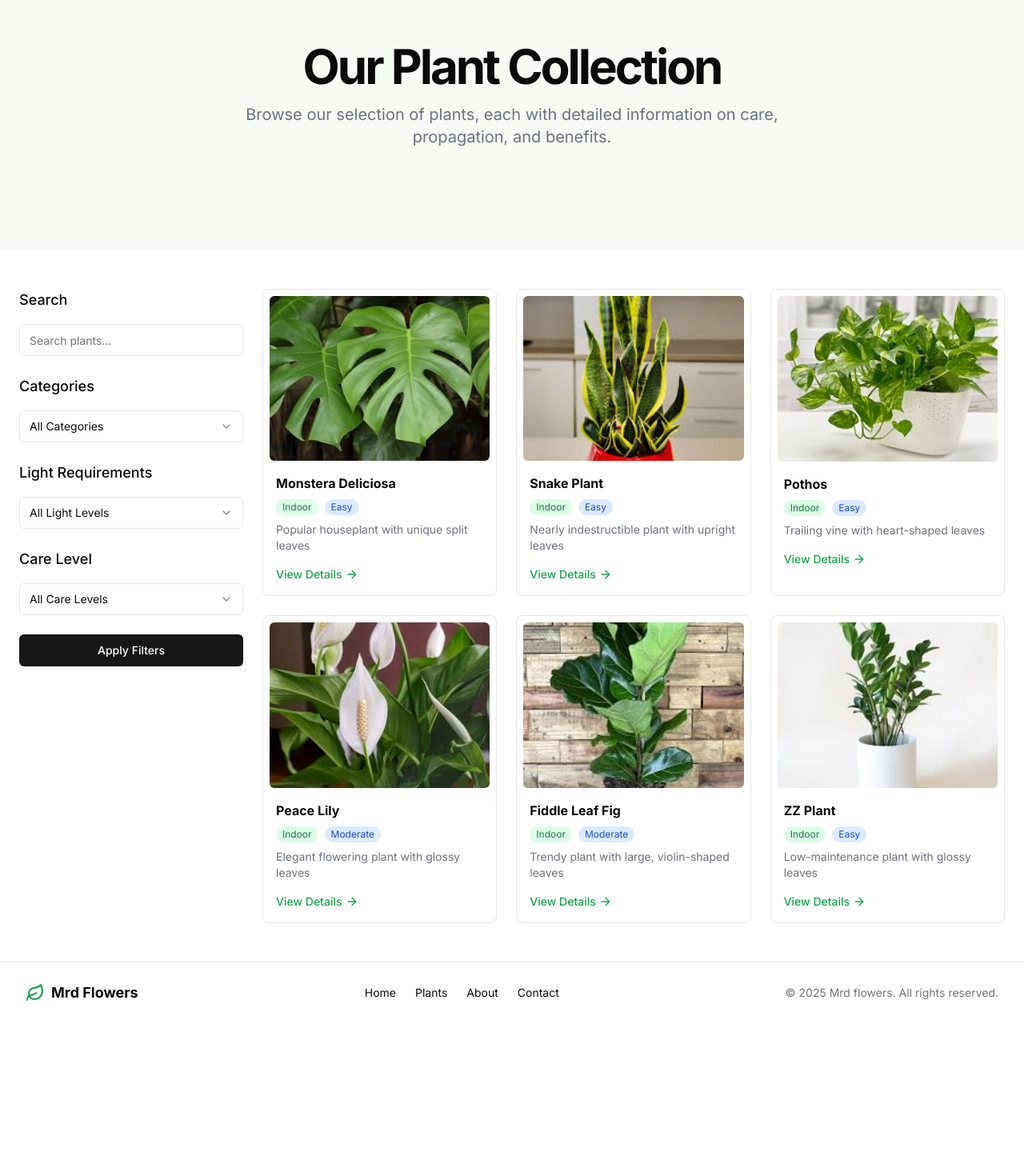
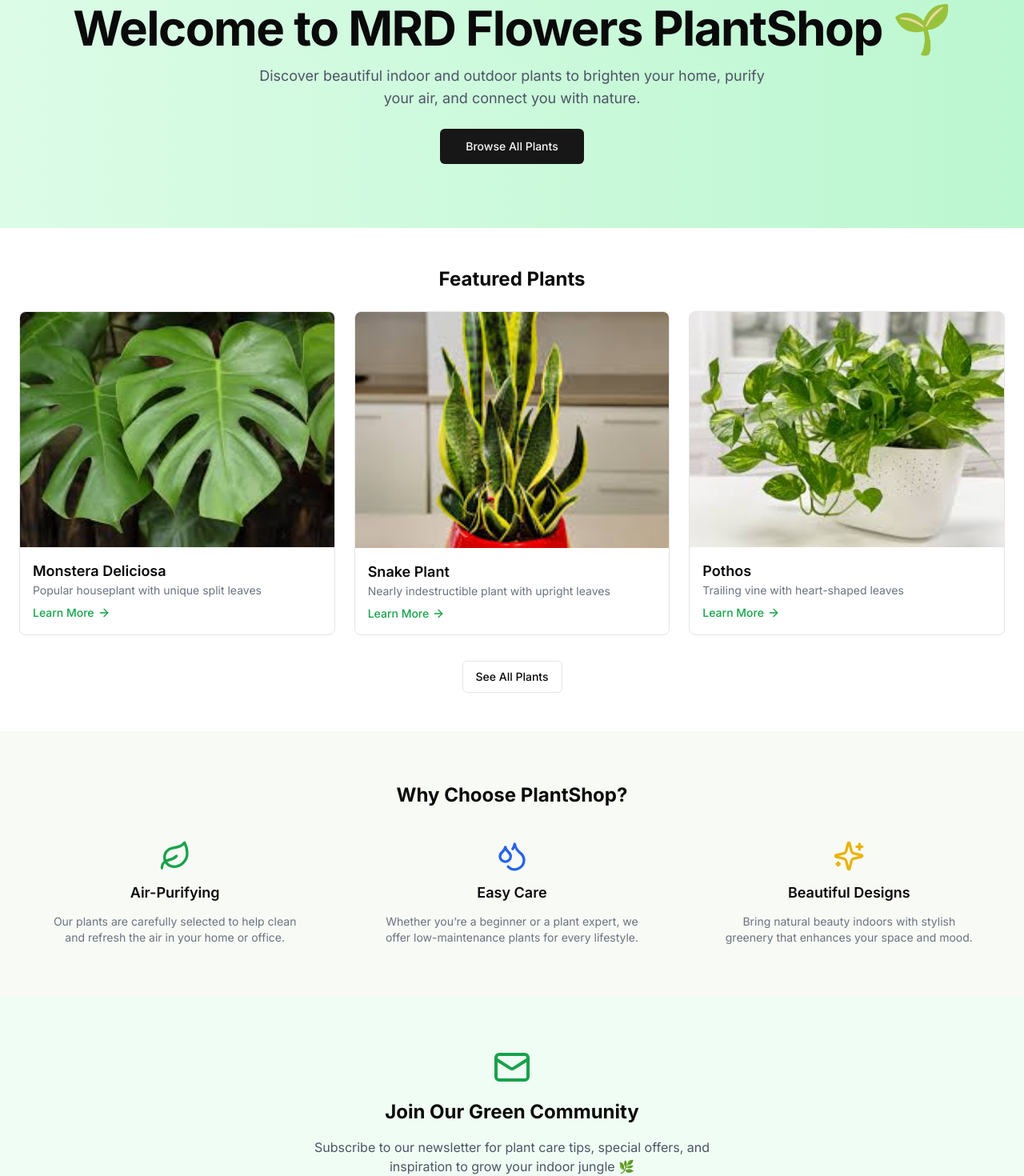
Before and after one commit to maestrofly/plantshop, a Next.js app: page / in a window 1280 px wide. Shown: the part 140-1610 px from the top of the page at 80% size. Before the commit the page ends 1419 px from the top, so only its background shows below. Built offline with nearby package versions, Linux system fonts and the light colour scheme.

Commit message:
retouches

```diff
--- a/app/about/page.tsx
+++ b/app/about/page.tsx
@@ -23,7 +23,7 @@ export default function AboutPage() {
             <div>
               <img
                 src="/placeholder.svg?height=400&width=600"
-                alt="Green Haven store interior"
+                alt="Mrd flower store interior"
                 className="mx-auto aspect-video overflow-hidden rounded-xl object-cover object-center sm:w-full lg:order-last"
                 width={600}
                 height={400}
@@ -35,7 +35,7 @@ export default function AboutPage() {
               </div>
               <h2 className="text-3xl font-bold tracking-tight">Bringing Nature Into Your Home</h2>
               <p className="text-gray-500 md:text-lg">
-                Green Haven was founded in 2018 with a simple mission: to help people connect with nature through
+                Mrd flowers was founded in 2020 with a simple mission: to help people connect with nature through
                 beautiful, healthy plants. We believe that everyone deserves to experience the joy and benefits of
                 living with plants, regardless of their experience level or living situation.
               </p>
--- a/app/page.tsx
+++ b/app/page.tsx
@@ -1,143 +1,292 @@
 import Link from "next/link"
-import { ArrowRight } from "lucide-react"
+import { ArrowRight, Leaf, Droplets, Sparkles, Mail } from "lucide-react"
 import { plants } from "@/lib/plants"
 import { Button } from "@/components/ui/button"
 import { Input } from "@/components/ui/input"
-import { Label } from "@/components/ui/label"
-import { Select, SelectContent, SelectItem, SelectTrigger, SelectValue } from "@/components/ui/select"
 
-export default function PlantsPage() {
+export default function HomePage() {
+  // show only first 3 plants as a preview
+  const featuredPlants = plants.slice(0, 3)
+
   return (
     <div className="flex flex-col min-h-screen">
-      <section className="w-full py-12 md:py-24 lg:py-32 bg-[#f8faf5]">
-        <div className="container px-4 md:px-6">
-          <div className="flex flex-col items-center space-y-4 text-center">
-            <h1 className="text-3xl font-bold tracking-tighter sm:text-4xl md:text-5xl lg:text-6xl/none">
-              Our Plant Collection
+      {/* Hero Section */}
+      <section className="w-full py-20 bg-gradient-to-r from-green-100 to-green-200">
+        <div className="container px-4 md:px-6 text-center">
+          <h1 className="text-4xl font-bold tracking-tight sm:text-5xl md:text-6xl">
+            Welcome to MRD Flowers PlantShop 🌱
           </h1>
-            <p className="mx-auto max-w-[700px] text-gray-500 md:text-xl">
-              Browse our selection of plants, each with detailed information on care, propagation, and benefits.
+          <p className="mt-4 text-lg text-gray-600 max-w-2xl mx-auto">
+            Discover beautiful indoor and outdoor plants to brighten your home,
+            purify your air, and connect you with nature.
           </p>
+          <div className="mt-6">
+            <Link href="/plants">
+              <Button size="lg">Browse All Plants</Button>
+            </Link>
           </div>
         </div>
       </section>
 
+      {/* Featured Plants */}
       <section className="w-full py-12">
         <div className="container px-4 md:px-6">
-          <div className="grid gap-6 md:grid-cols-[240px_1fr] lg:grid-cols-[280px_1fr]">
-            {/* Filters */}
-            <div className="space-y-6">
-              <div>
-                <h3 className="mb-4 text-lg font-medium">Search</h3>
-                <div className="space-y-2">
-                  <Label htmlFor="search" className="sr-only">
-                    Search
-                  </Label>
-                  <Input id="search" placeholder="Search plants..." type="search" />
-                </div>
-              </div>
-              <div>
-                <h3 className="mb-4 text-lg font-medium">Categories</h3>
-                <div className="space-y-2">
-                  <Label htmlFor="category" className="sr-only">
-                    Category
-                  </Label>
-                  <Select>
-                    <SelectTrigger id="category">
-                      <SelectValue placeholder="All Categories" />
-                    </SelectTrigger>
-                    <SelectContent>
-                      <SelectItem value="all">All Categories</SelectItem>
-                      <SelectItem value="indoor">Indoor Plants</SelectItem>
-                      <SelectItem value="outdoor">Outdoor Plants</SelectItem>
-                      <SelectItem value="succulents">Succulents</SelectItem>
-                      <SelectItem value="flowering">Flowering Plants</SelectItem>
-                    </SelectContent>
-                  </Select>
-                </div>
-              </div>
-              <div>
-                <h3 className="mb-4 text-lg font-medium">Light Requirements</h3>
-                <div className="space-y-2">
-                  <Label htmlFor="light" className="sr-only">
-                    Light
-                  </Label>
-                  <Select>
-                    <SelectTrigger id="light">
-                      <SelectValue placeholder="All Light Levels" />
-                    </SelectTrigger>
-                    <SelectContent>
-                      <SelectItem value="all">All Light Levels</SelectItem>
-                      <SelectItem value="low">Low Light</SelectItem>
-                      <SelectItem value="medium">Medium Light</SelectItem>
-                      <SelectItem value="high">Bright Light</SelectItem>
-                    </SelectContent>
-                  </Select>
-                </div>
-              </div>
-              <div>
-                <h3 className="mb-4 text-lg font-medium">Care Level</h3>
-                <div className="space-y-2">
-                  <Label htmlFor="care" className="sr-only">
-                    Care
-                  </Label>
-                  <Select>
-                    <SelectTrigger id="care">
-                      <SelectValue placeholder="All Care Levels" />
-                    </SelectTrigger>
-                    <SelectContent>
-                      <SelectItem value="all">All Care Levels</SelectItem>
-                      <SelectItem value="easy">Easy</SelectItem>
-                      <SelectItem value="moderate">Moderate</SelectItem>
-                      <SelectItem value="expert">Expert</SelectItem>
-                    </SelectContent>
-                  </Select>
-                </div>
-              </div>
-              <Button className="w-full">Apply Filters</Button>
-            </div>
-
-            {/* Plant Grid */}
-            <div>
+          <h2 className="text-2xl font-bold mb-6 text-center">Featured Plants</h2>
           <div className="grid grid-cols-1 gap-6 sm:grid-cols-2 lg:grid-cols-3">
-                {plants.map((plant) => (
+            {featuredPlants.map((plant) => (
               <Link
                 key={plant.id}
                 href={`/plants/${plant.id}`}
-                    className="group relative overflow-hidden rounded-lg border bg-background p-2 transition-colors hover:bg-muted/50"
+                className="group rounded-lg border bg-background overflow-hidden hover:shadow-md transition"
               >
-                    <div className="flex flex-col space-y-2">
                 <img
                   src={plant.image || "/placeholder.svg"}
                   alt={plant.name}
-                        className="aspect-[4/3] w-full rounded-md object-cover"
-                        width={400}
-                        height={300}
+                  className="aspect-[4/3] w-full object-cover"
                 />
-                      <div className="space-y-2 p-2">
-                        <h3 className="font-bold">{plant.name}</h3>
-                        <div className="flex items-center text-sm text-muted-foreground">
-                          <span className="mr-2 rounded-full bg-green-100 px-2 py-0.5 text-xs text-green-700">
-                            {plant.category}
+                <div className="p-4">
+                  <h3 className="font-semibold text-lg">{plant.name}</h3>
+                  <p className="text-sm text-gray-500 line-clamp-2">
+                    {plant.shortDescription}
+                  </p>
+                  <div className="flex items-center text-green-600 mt-2">
+                    <span className="text-sm font-medium group-hover:underline">
+                      Learn More
                     </span>
-                          <span className="rounded-full bg-blue-100 px-2 py-0.5 text-xs text-blue-700">
-                            {plant.careLevel}
-                          </span>
-                        </div>
-                        <p className="text-sm text-gray-500 line-clamp-2">{plant.shortDescription}</p>
-                        <div className="flex items-center pt-2">
-                          <span className="text-sm text-green-600 font-medium group-hover:underline">View Details</span>
-                          <ArrowRight className="ml-1 h-4 w-4 text-green-600" />
-                        </div>
+                    <ArrowRight className="ml-1 h-4 w-4" />
                   </div>
                 </div>
               </Link>
             ))}
           </div>
+          <div className="mt-8 flex justify-center">
+            <Link href="/plants">
+              <Button variant="outline">See All Plants</Button>
+            </Link>
           </div>
         </div>
+      </section>
+
+      {/* Why Choose Us Section */}
+      <section className="w-full py-16 bg-[#f8faf5]">
+        <div className="container px-4 md:px-6 text-center">
+          <h2 className="text-2xl font-bold mb-10">Why Choose PlantShop?</h2>
+          <div className="grid grid-cols-1 gap-8 md:grid-cols-3">
+            <div className="flex flex-col items-center space-y-3">
+              <Leaf className="h-10 w-10 text-green-600" />
+              <h3 className="text-lg font-semibold">Air-Purifying</h3>
+              <p className="text-gray-500 text-sm max-w-xs">
+                Our plants are carefully selected to help clean and refresh the
+                air in your home or office.
+              </p>
+            </div>
+            <div className="flex flex-col items-center space-y-3">
+              <Droplets className="h-10 w-10 text-blue-600" />
+              <h3 className="text-lg font-semibold">Easy Care</h3>
+              <p className="text-gray-500 text-sm max-w-xs">
+                Whether you’re a beginner or a plant expert, we offer low-maintenance
+                plants for every lifestyle.
+              </p>
+            </div>
+            <div className="flex flex-col items-center space-y-3">
+              <Sparkles className="h-10 w-10 text-yellow-500" />
+              <h3 className="text-lg font-semibold">Beautiful Designs</h3>
+              <p className="text-gray-500 text-sm max-w-xs">
+                Bring natural beauty indoors with stylish greenery that enhances
+                your space and mood.
+              </p>
+            </div>
+          </div>
+        </div>
+      </section>
+
+      {/* Newsletter Signup */}
+      <section className="w-full py-16 bg-green-50">
+        <div className="container px-4 md:px-6 text-center">
+          <Mail className="h-12 w-12 mx-auto text-green-600 mb-4" />
+          <h2 className="text-2xl font-bold mb-4">Join Our Green Community</h2>
+          <p className="text-gray-600 mb-6 max-w-lg mx-auto">
+            Subscribe to our newsletter for plant care tips, special offers, and
+            inspiration to grow your indoor jungle 🌿
+          </p>
+          <form className="flex flex-col sm:flex-row items-center justify-center gap-3 max-w-md mx-auto">
+            <Input
+              type="email"
+              placeholder="Enter your email"
+              className="flex-1"
+              required
+            />
+            <Button type="submit" className="w-full sm:w-auto">
+              Subscribe
+            </Button>
+          </form>
         </div>
       </section>
     </div>
   )
 }
+
+
+
+
+
+
+
+
+
+
+
+
+
+
+
+
+
+
+
+
+
+
+// import Link from "next/link"
+// import { ArrowRight } from "lucide-react"
+// import { plants } from "@/lib/plants"
+// import { Button } from "@/components/ui/button"
+// import { Input } from "@/components/ui/input"
+// import { Label } from "@/components/ui/label"
+// import { Select, SelectContent, SelectItem, SelectTrigger, SelectValue } from "@/components/ui/select"
+
+// export default function PlantsPage() {
+//   return (
+//     <div className="flex flex-col min-h-screen">
+//       <section className="w-full py-12 md:py-24 lg:py-32 bg-[#f8faf5]">
+//         <div className="container px-4 md:px-6">
+//           <div className="flex flex-col items-center space-y-4 text-center">
+//             <h1 className="text-3xl font-bold tracking-tighter sm:text-4xl md:text-5xl lg:text-6xl/none">
+//               Our Plant Collection
+//             </h1>
+//             <p className="mx-auto max-w-[700px] text-gray-500 md:text-xl">
+//               Browse our selection of plants, each with detailed information on care, propagation, and benefits.
+//             </p>
+//           </div>
+//         </div>
+//       </section>
+
+//       <section className="w-full py-12">
+//         <div className="container px-4 md:px-6">
+//           <div className="grid gap-6 md:grid-cols-[240px_1fr] lg:grid-cols-[280px_1fr]">
+//             {/* Filters */}
+//             <div className="space-y-6">
+//               <div>
+//                 <h3 className="mb-4 text-lg font-medium">Search</h3>
+//                 <div className="space-y-2">
+//                   <Label htmlFor="search" className="sr-only">
+//                     Search
+//                   </Label>
+//                   <Input id="search" placeholder="Search plants..." type="search" />
+//                 </div>
+//               </div>
+//               <div>
+//                 <h3 className="mb-4 text-lg font-medium">Categories</h3>
+//                 <div className="space-y-2">
+//                   <Label htmlFor="category" className="sr-only">
+//                     Category
+//                   </Label>
+//                   <Select>
+//                     <SelectTrigger id="category">
+//                       <SelectValue placeholder="All Categories" />
+//                     </SelectTrigger>
+//                     <SelectContent>
+//                       <SelectItem value="all">All Categories</SelectItem>
+//                       <SelectItem value="indoor">Indoor Plants</SelectItem>
+//                       <SelectItem value="outdoor">Outdoor Plants</SelectItem>
+//                       <SelectItem value="succulents">Succulents</SelectItem>
+//                       <SelectItem value="flowering">Flowering Plants</SelectItem>
+//                     </SelectContent>
+//                   </Select>
+//                 </div>
+//               </div>
+//               <div>
+//                 <h3 className="mb-4 text-lg font-medium">Light Requirements</h3>
+//                 <div className="space-y-2">
+//                   <Label htmlFor="light" className="sr-only">
+//                     Light
+//                   </Label>
+//                   <Select>
+//                     <SelectTrigger id="light">
+//                       <SelectValue placeholder="All Light Levels" />
+//                     </SelectTrigger>
+//                     <SelectContent>
+//                       <SelectItem value="all">All Light Levels</SelectItem>
+//                       <SelectItem value="low">Low Light</SelectItem>
+//                       <SelectItem value="medium">Medium Light</SelectItem>
+//                       <SelectItem value="high">Bright Light</SelectItem>
+//                     </SelectContent>
+//                   </Select>
+//                 </div>
+//               </div>
+//               <div>
+//                 <h3 className="mb-4 text-lg font-medium">Care Level</h3>
+//                 <div className="space-y-2">
+//                   <Label htmlFor="care" className="sr-only">
+//                     Care
+//                   </Label>
+//                   <Select>
+//                     <SelectTrigger id="care">
+//                       <SelectValue placeholder="All Care Levels" />
+//                     </SelectTrigger>
+//                     <SelectContent>
+//                       <SelectItem value="all">All Care Levels</SelectItem>
+//                       <SelectItem value="easy">Easy</SelectItem>
+//                       <SelectItem value="moderate">Moderate</SelectItem>
+//                       <SelectItem value="expert">Expert</SelectItem>
+//                     </SelectContent>
+//                   </Select>
+//                 </div>
+//               </div>
+//               <Button className="w-full">Apply Filters</Button>
+//             </div>
+
+//             {/* Plant Grid */}
+//             <div>
+//               <div className="grid grid-cols-1 gap-6 sm:grid-cols-2 lg:grid-cols-3">
+//                 {plants.map((plant) => (
+//                   <Link
+//                     key={plant.id}
+//                     href={`/plants/${plant.id}`}
+//                     className="group relative overflow-hidden rounded-lg border bg-background p-2 transition-colors hover:bg-muted/50"
+//                   >
+//                     <div className="flex flex-col space-y-2">
+//                       <img
+//                         src={plant.image || "/placeholder.svg"}
+//                         alt={plant.name}
+//                         className="aspect-[4/3] w-full rounded-md object-cover"
+//                         width={400}
+//                         height={300}
+//                       />
+//                       <div className="space-y-2 p-2">
+//                         <h3 className="font-bold">{plant.name}</h3>
+//                         <div className="flex items-center text-sm text-muted-foreground">
+//                           <span className="mr-2 rounded-full bg-green-100 px-2 py-0.5 text-xs text-green-700">
+//                             {plant.category}
+//                           </span>
+//                           <span className="rounded-full bg-blue-100 px-2 py-0.5 text-xs text-blue-700">
+//                             {plant.careLevel}
+//                           </span>
+//                         </div>
+//                         <p className="text-sm text-gray-500 line-clamp-2">{plant.shortDescription}</p>
+//                         <div className="flex items-center pt-2">
+//                           <span className="text-sm text-green-600 font-medium group-hover:underline">View Details</span>
+//                           <ArrowRight className="ml-1 h-4 w-4 text-green-600" />
+//                         </div>
+//                       </div>
+//                     </div>
+//                   </Link>
+//                 ))}
+//               </div>
+//             </div>
+//           </div>
+//         </div>
+//       </section>
+//     </div>
+//   )
+// }
```
Lines whose indentation alone changed are shown as unchanged.
